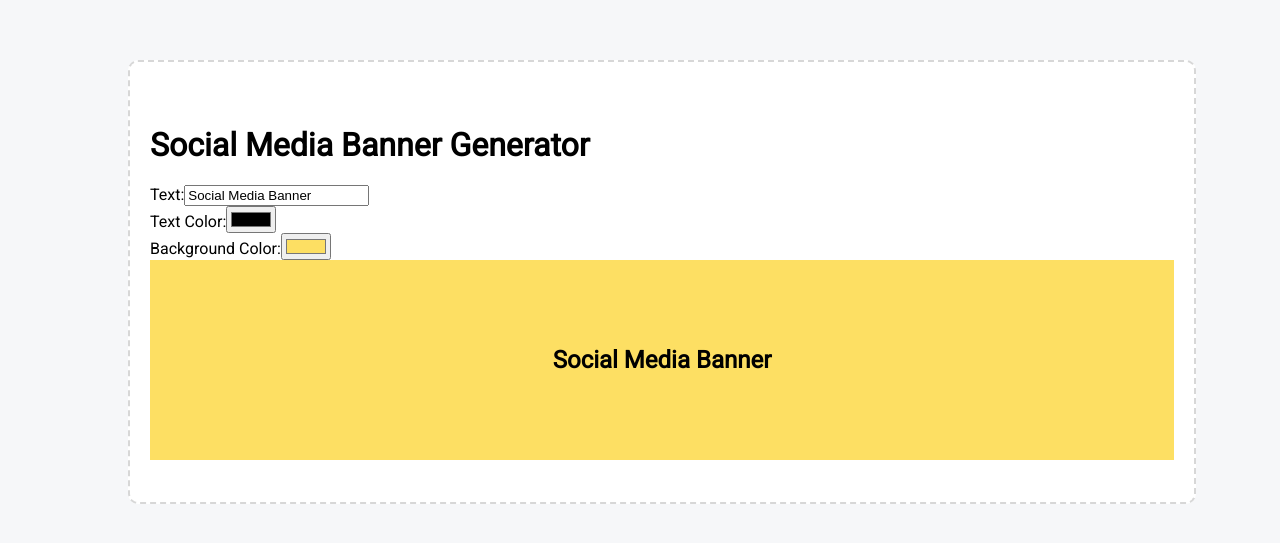
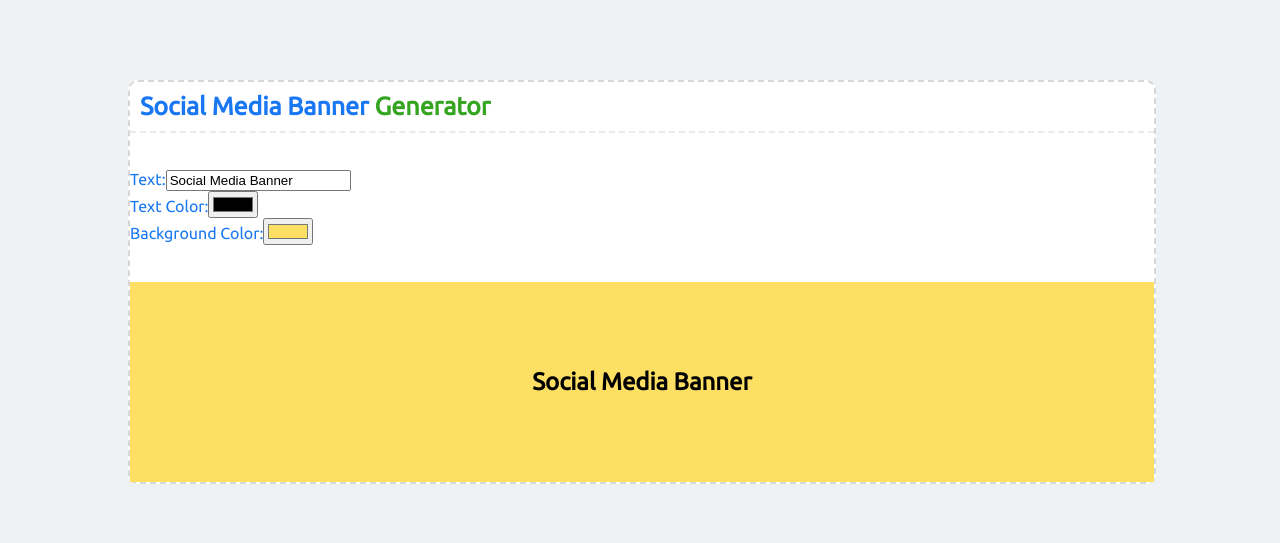
Before and after one commit to stephin007/banner_generator, a React (Create React App) app: page / in a window 1280 px wide. Shown: the part 133-676 px from the top of the page. Built offline with nearby package versions, Linux system fonts and the light colour scheme.

Commit message:
edited the view

```diff
--- a/src/App.css
+++ b/src/App.css
@@ -1,19 +1,22 @@
 @import url('https://fonts.googleapis.com/css2?family=Roboto&display=swap');
+@import url('https://fonts.googleapis.com/css2?family=Ubuntu&display=swap');
 
 
 html,
 body {
   margin: 0;
-  font-family: 'Roboto', sans-serif;
   padding: 0;
   margin: 0;
-  background-color: #f6f7f9;
+  font-family: 'Ubuntu', sans-serif;
+  background-color: #EFF2F5;
+  color: #1977F2;
 }
 
 .blog-banner-main-container {
   width: 1024px;
   height: 100vh;
   margin: 0 auto;
+  /* font-family: 'Roboto', sans-serif; */
   padding: 15px 15px 0 15px;
   display: flex;
   flex-direction: column;
@@ -25,10 +28,30 @@ body {
   height: 400px;
   display: flex;
   flex-direction: column;
-  justify-content: center;
+  justify-content: space-between;
   background-color: white;
-  padding: 20px;
   border: #d7d7d7 dashed 2px;
   border-radius: 10px;
-  /* box-shadow: rgba(0, 0, 0, 0.2) 0px 3px 3px -2px, rgba(0, 0, 0, 0.14) 0px 3px 4px 0px, rgba(0, 0, 0, 0.12) 0px 1px 8px 0px; */
 }
+
+.blog-banner-heading{
+  padding: 10px;
+  margin: 0;
+  font-size: small;
+  border-bottom: #eaeaea dashed 2px;
+  font-size: 25px;
+}
+
+.blog-banner-heading p{
+  margin: 0;
+  padding: 0;
+  font-size: 25px;
+  font-weight: 900;
+
+}
+
+
+.blog-banner-heading span{
+  font-weight: 900;
+  color: #35A420;
+}
--- a/src/App.js
+++ b/src/App.js
@@ -23,7 +23,9 @@ const BannerGenerator = () => {
     <div className='blog-banner-main-container'>
       <div className='blog-banner-container'>
         <div className='blog-banner-heading'>
-          <h1>Social Media Banner Generator</h1>
+          <p>
+            Social Media Banner <span>Generator</span>{" "}
+          </p>
         </div>
 
         <div className='blog-banner-tools-main'>
```
